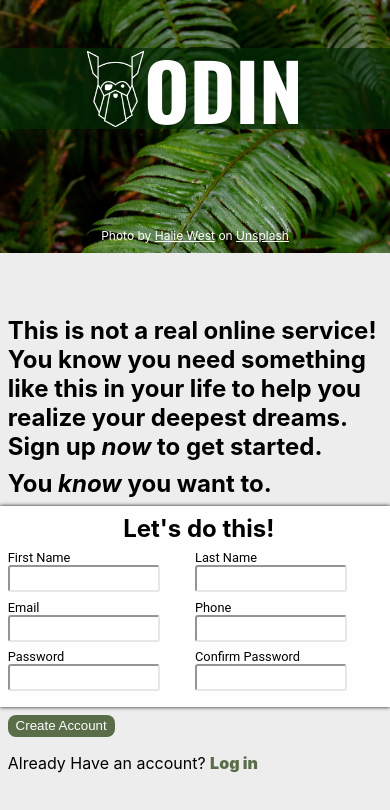
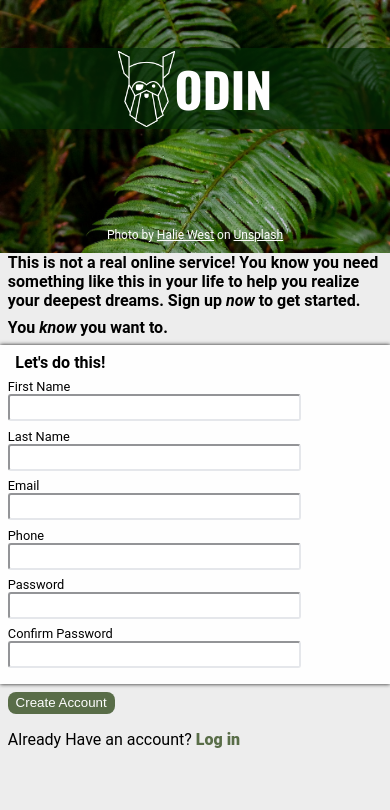
Before and after one commit to E-Trinh/SignUpForm, a plain HTML site: page index.html in a window 390 px wide. Drawn offline with nearby package versions, Linux system fonts and the light colour scheme.

Commit message:
Improved accessibility for mobile devices

```diff
--- a/styles.css
+++ b/styles.css
@@ -4,7 +4,7 @@
 }
 
 html, body {
-    font-family: -apple-system, BlinkMacSystemFont, "Segoe UI", Roboto, Helvetica, Arial, sans-serif, "Apple Color Emoji", "Segoe UI Emoji", "Segoe UI Symbol";
+    font-family: Roboto, -apple-system, BlinkMacSystemFont, "Segoe UI", Helvetica, Arial, sans-serif, "Apple Color Emoji", "Segoe UI Emoji", "Segoe UI Symbol";
     background-color: #EDEDED;
     font-size: 100%;
 }
@@ -124,7 +124,6 @@ html, body {
 }
 
 .field * {
-    font-family: "Roboto", sans-serif;
     font-size: 0.8rem;
     margin: 0%;
     padding: 0%;
@@ -154,7 +153,7 @@ button[type="submit"] {
     padding-bottom: 1%;
 }
 
-@media (max-width: 480px) {
+@media (max-width: 1080px) {
     .main-container {
         flex-direction: column;
     }
@@ -165,12 +164,19 @@ button[type="submit"] {
     }
 
     .logo-contents h1 {
-        font-family: 'Oswald', sans-serif;
-        color: #FEFEFE;
-        font-size: 20vw;
+        font-size: 3rem;
     }
 
     .form-container {
         width: 100%;
+        height: auto;
+    }
+
+    .form-container h2 {
+        font-size: 1rem;
+    }
+
+    .fields-row {
+        flex-direction: column;
     }
 }
```
